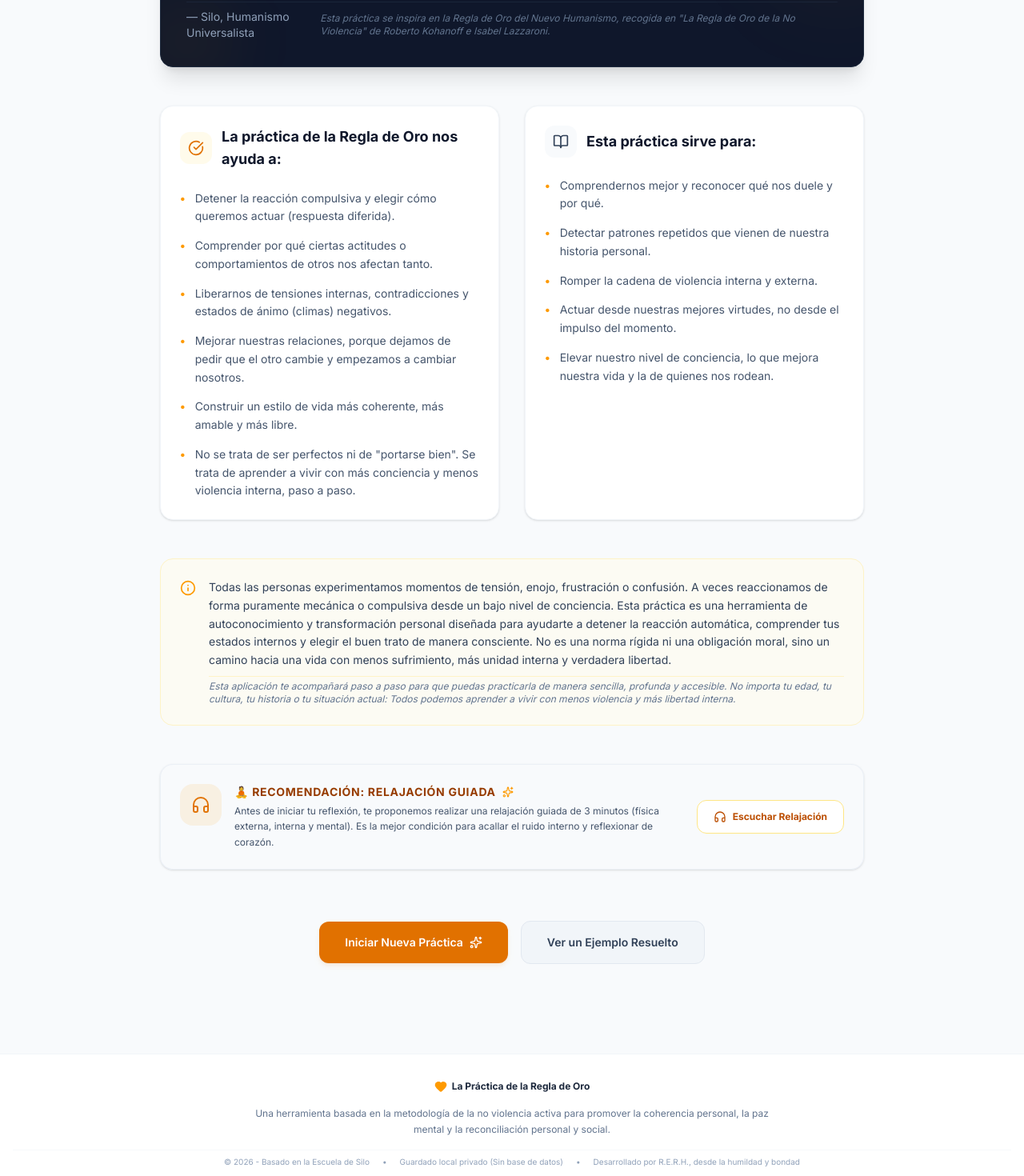
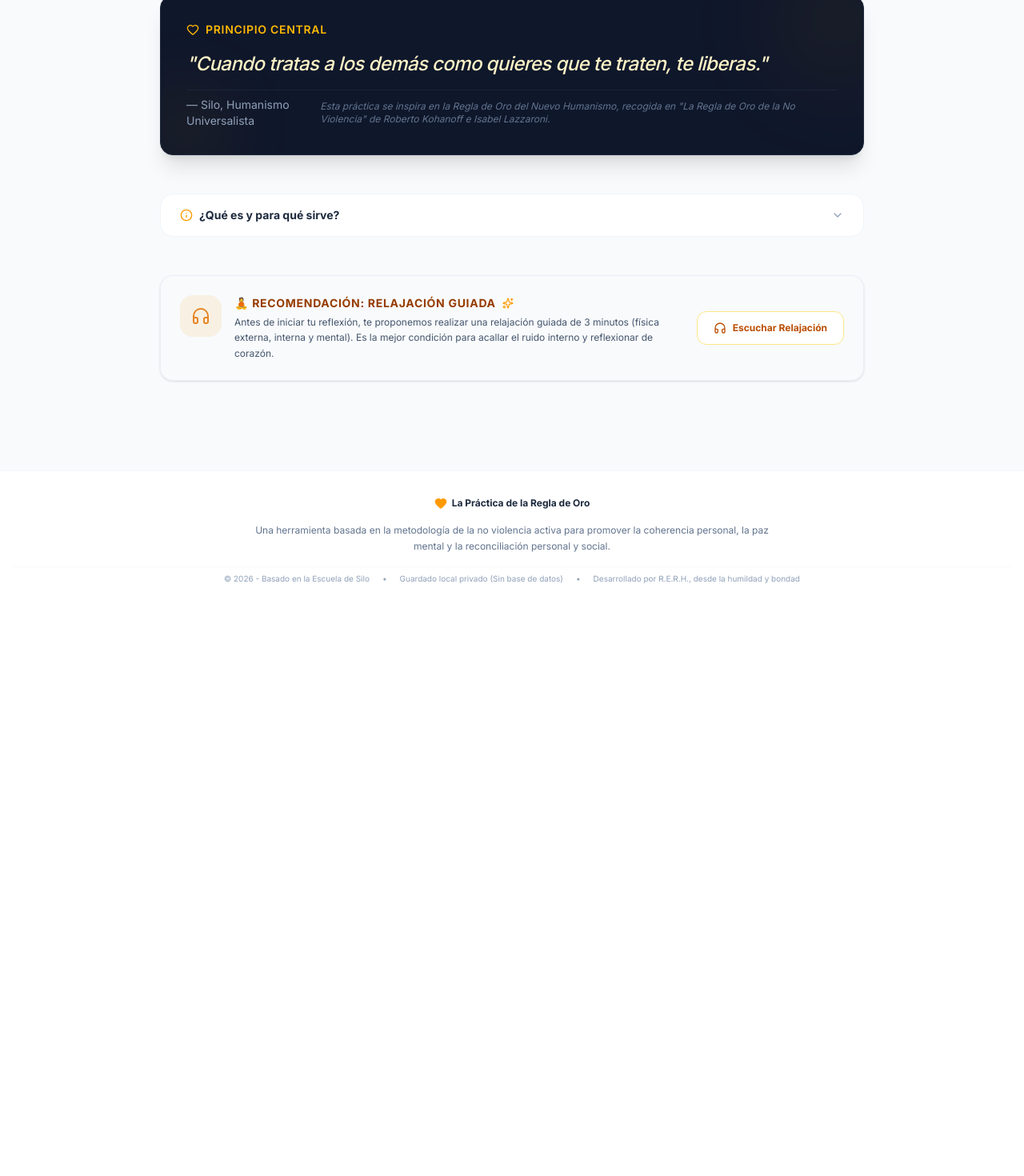
Before and after one commit to rrojas1957/la-practica-de-la-regla-de-oro, a React (Vite) app: page / in a window 1280 px wide. Shown: the part 660-2130 px from the top of the page at 80% size. After the commit the page ends 1422 px from the top, so only its background shows below. Built offline with nearby package versions, Linux system fonts and the light colour scheme.

Commit message:
Update IntroSection.tsx

```diff
--- a/src/components/IntroSection.tsx
+++ b/src/components/IntroSection.tsx
@@ -1,5 +1,6 @@
+import { useState } from "react";
 import { translations } from "../data/translations";
-import { BookOpen, CheckCircle, Info, Sparkles, Heart, Lock, Headphones } from "lucide-react";
+import { BookOpen, CheckCircle, Info, Sparkles, Heart, Lock, Headphones, ChevronDown } from "lucide-react";
 import { motion, AnimatePresence } from "motion/react";
 import RelaxationPlayer from "./RelaxationPlayer";
 
@@ -20,41 +21,47 @@ const INTRO_UI: Record<IntroLang, {
   relaxRecoTitle: string;
   relaxRecoText: string;
   relaxListenBtn: string;
+  accordionLabel: string;
 }> = {
   es: {
     heroTitlePre: "La Práctica de la ",
     heroTitleHighlight: "Regla de Oro",
     relaxRecoTitle: "🧘 Recomendación: Relajación Guiada",
     relaxRecoText: "Antes de iniciar tu reflexión, te proponemos realizar una relajación guiada de 3 minutos (física externa, interna y mental). Es la mejor condición para acallar el ruido interno y reflexionar de corazón.",
-    relaxListenBtn: "Escuchar Relajación"
+    relaxListenBtn: "Escuchar Relajación",
+    accordionLabel: "¿Qué es y para qué sirve?"
   },
   en: {
     heroTitlePre: "The Practice of the ",
     heroTitleHighlight: "Golden Rule",
     relaxRecoTitle: "🧘 Recommended: Guided Relaxation",
     relaxRecoText: "Before starting your reflection, we suggest a 3-minute guided relaxation (external physical, internal, and mental). This is the best state to quiet internal noise and reflect deeply.",
-    relaxListenBtn: "Listen to Relaxation"
+    relaxListenBtn: "Listen to Relaxation",
+    accordionLabel: "What is it and what is it for?"
   },
   fr: {
     heroTitlePre: "La Pratique de la ",
     heroTitleHighlight: "Règle d'Or",
     relaxRecoTitle: "🧘 Recommandation : Relaxation Guidée",
     relaxRecoText: "Avant de commencer votre réflexion, nous vous proposons une relaxation guidée de 3 minutes (physique externe, interne et mentale). C'est la meilleure condition pour apaiser le bruit intérieur et réfléchir avec le cœur.",
-    relaxListenBtn: "Écouter la Relaxation"
+    relaxListenBtn: "Écouter la Relaxation",
+    accordionLabel: "Qu'est-ce que c'est et à quoi ça sert ?"
   },
   de: {
     heroTitlePre: "Die Praxis der ",
     heroTitleHighlight: "Goldenen Regel",
     relaxRecoTitle: "🧘 Empfehlung: Geführte Entspannung",
     relaxRecoText: "Bevor Sie mit Ihrer Reflexion beginnen, schlagen wir Ihnen eine 3-minütige geführte Entspannung vor (äußerlich körperlich, innerlich und mental). Das ist die beste Voraussetzung, um den inneren Lärm zu beruhigen und von Herzen zu reflektieren.",
-    relaxListenBtn: "Entspannung Anhören"
+    relaxListenBtn: "Entspannung Anhören",
+    accordionLabel: "Was ist das und wofür ist es?"
   },
   pt: {
     heroTitlePre: "A Prática da ",
     heroTitleHighlight: "Regra de Ouro",
     relaxRecoTitle: "🧘 Recomendação: Relaxamento Guiado",
     relaxRecoText: "Antes de iniciares a tua reflexão, propomos-te realizar um relaxamento guiado de 3 minutos (físico externo, interno e mental). É a melhor condição para silenciar o ruído interno e refletir de coração.",
-    relaxListenBtn: "Ouvir o Relaxamento"
+    relaxListenBtn: "Ouvir o Relaxamento",
+    accordionLabel: "O que é e para que serve?"
   }
 };
 
@@ -69,6 +76,7 @@ export default function IntroSection({
   const isDark = theme === "dark";
   const t = translations[lang];
   const ui = INTRO_UI[lang];
+  const [isInfoOpen, setIsInfoOpen] = useState(false);
 
   return (
     <div className="space-y-12 max-w-4xl mx-auto py-4 px-2" id="intro-section">
@@ -98,6 +106,34 @@ export default function IntroSection({
         }`}>
           {t.introSubtitle}
         </p>
+      </motion.div>
+
+      {/* CTA Buttons — arriba para acceso inmediato */}
+      <motion.div
+        initial={{ opacity: 0, y: 20 }}
+        animate={{ opacity: 1, y: 0 }}
+        transition={{ delay: 0.08 }}
+        className="flex flex-col sm:flex-row items-center justify-center gap-4 pt-2"
+      >
+        <button
+          onClick={onStart}
+          id="btn-start-practice"
+          className="w-full sm:w-auto px-8 py-4 bg-amber-600 hover:bg-amber-700 text-white font-semibold rounded-xl shadow-md shadow-amber-600/10 hover:shadow-lg transition duration-200 flex items-center justify-center gap-2 cursor-pointer text-sm"
+        >
+          {t.introBtnStart}
+          <Sparkles className="w-4 h-4" />
+        </button>
+        <button
+          onClick={onLoadExample}
+          id="btn-load-example"
+          className={`w-full sm:w-auto px-8 py-4 font-semibold rounded-xl border transition duration-200 flex items-center justify-center gap-2 cursor-pointer text-sm ${
+            isDark
+              ? "bg-slate-800 hover:bg-slate-750 text-slate-200 border-slate-700"
+              : "bg-slate-100 hover:bg-slate-200 text-slate-700 border-slate-200"
+          }`}
+        >
+          {t.introBtnExample}
+        </button>
       </motion.div>
 
       {/* 🔒 Espacio 100% Seguro y Privado */}
@@ -153,77 +189,95 @@ export default function IntroSection({
         </div>
       </motion.div>
 
-      {/* Main Pillars - Benefits & Purpose */}
-      <div className="grid grid-cols-1 md:grid-cols-2 gap-8">
-        {/* Column 1: Benefits */}
+      {/* Acordeón: Beneficios + Propósito + Narrativo */}
       <motion.div
-          initial={{ opacity: 0, x: -20 }}
-          animate={{ opacity: 1, x: 0 }}
+        initial={{ opacity: 0, y: 10 }}
+        animate={{ opacity: 1, y: 0 }}
         transition={{ delay: 0.2 }}
-          className={`rounded-2xl p-6 shadow-sm border flex flex-col justify-between ${
-            isDark ? "bg-slate-900 border-slate-850" : "bg-white border-slate-100"
+        className={`rounded-2xl border overflow-hidden transition-colors duration-200 ${
+          isDark ? "bg-slate-900 border-slate-800" : "bg-white border-slate-100"
         }`}
       >
+        {/* Accordion trigger */}
+        <button
+          type="button"
+          onClick={() => setIsInfoOpen((v) => !v)}
+          className={`w-full flex items-center justify-between px-6 py-4 text-sm font-bold transition-colors duration-150 cursor-pointer ${
+            isDark
+              ? "text-slate-200 hover:bg-slate-800"
+              : "text-slate-800 hover:bg-slate-50"
+          }`}
+        >
+          <span className="flex items-center gap-2">
+            <Info className="w-4 h-4 text-amber-500" />
+            {ui.accordionLabel}
+          </span>
+          <ChevronDown className={`w-4 h-4 text-slate-400 transition-transform duration-200 ${isInfoOpen ? "rotate-180" : ""}`} />
+        </button>
+
+        {/* Accordion content */}
+        <AnimatePresence initial={false}>
+          {isInfoOpen && (
+            <motion.div
+              key="accordion-content"
+              initial={{ height: 0, opacity: 0 }}
+              animate={{ height: "auto", opacity: 1 }}
+              exit={{ height: 0, opacity: 0 }}
+              transition={{ duration: 0.25, ease: "easeInOut" }}
+              className="overflow-hidden"
+            >
+              <div className={`px-6 pb-6 space-y-6 border-t ${isDark ? "border-slate-800" : "border-slate-100"}`}>
+
+                {/* Main Pillars - Benefits & Purpose */}
+                <div className="grid grid-cols-1 md:grid-cols-2 gap-6 pt-6">
+                  {/* Column 1: Benefits */}
+                  <div className={`rounded-xl p-5 border ${isDark ? "bg-slate-800/60 border-slate-750" : "bg-slate-50 border-slate-100"}`}>
                     <div className="space-y-4">
                       <div className="flex items-center gap-3">
-              <div className={`p-2.5 rounded-xl ${isDark ? "bg-amber-950/40 text-amber-400" : "bg-amber-50 text-amber-600"}`}>
-                <CheckCircle className="w-5 h-5" />
+                        <div className={`p-2 rounded-xl ${isDark ? "bg-amber-950/40 text-amber-400" : "bg-amber-50 text-amber-600"}`}>
+                          <CheckCircle className="w-4 h-4" />
                         </div>
-              <h2 className={`text-lg font-bold ${isDark ? "text-white" : "text-slate-900"}`}>{t.introBenefitsTitle}</h2>
+                        <h2 className={`text-sm font-bold ${isDark ? "text-white" : "text-slate-900"}`}>{t.introBenefitsTitle}</h2>
                       </div>
-
-            <ul className="space-y-3.5 pt-2">
+                      <ul className="space-y-3 pt-1">
                         {t.introBenefits.map((benefit, idx) => (
-                <li key={idx} className={`flex gap-3 text-sm leading-relaxed ${isDark ? "text-slate-300" : "text-slate-600"}`}>
+                          <li key={idx} className={`flex gap-3 text-xs leading-relaxed ${isDark ? "text-slate-300" : "text-slate-600"}`}>
                             <span className="text-amber-500 font-bold select-none">•</span>
                             <span>{benefit}</span>
                           </li>
                         ))}
                       </ul>
                     </div>
-        </motion.div>
+                  </div>
 
                   {/* Column 2: Purpose & Deep Meaning */}
-        <motion.div
-          initial={{ opacity: 0, x: 20 }}
-          animate={{ opacity: 1, x: 0 }}
-          transition={{ delay: 0.2 }}
-          className={`rounded-2xl p-6 shadow-sm border flex flex-col justify-between ${
-            isDark ? "bg-slate-900 border-slate-850" : "bg-white border-slate-100"
-          }`}
-        >
+                  <div className={`rounded-xl p-5 border ${isDark ? "bg-slate-800/60 border-slate-750" : "bg-slate-50 border-slate-100"}`}>
                     <div className="space-y-4">
                       <div className="flex items-center gap-3">
-              <div className={`p-2.5 rounded-xl ${isDark ? "bg-slate-800 text-slate-300" : "bg-slate-50 text-slate-700"}`}>
-                <BookOpen className="w-5 h-5" />
+                        <div className={`p-2 rounded-xl ${isDark ? "bg-slate-700 text-slate-300" : "bg-slate-100 text-slate-700"}`}>
+                          <BookOpen className="w-4 h-4" />
                         </div>
-              <h2 className={`text-lg font-bold ${isDark ? "text-white" : "text-slate-900"}`}>{t.introPurposeTitle}</h2>
+                        <h2 className={`text-sm font-bold ${isDark ? "text-white" : "text-slate-900"}`}>{t.introPurposeTitle}</h2>
                       </div>
-
-            <ul className="space-y-3.5 pt-2">
+                      <ul className="space-y-3 pt-1">
                         {t.introPurposes.slice(0, 5).map((purpose, idx) => (
-                <li key={idx} className={`flex gap-3 text-sm leading-relaxed ${isDark ? "text-slate-300" : "text-slate-600"}`}>
+                          <li key={idx} className={`flex gap-3 text-xs leading-relaxed ${isDark ? "text-slate-300" : "text-slate-600"}`}>
                             <span className="text-amber-500 font-bold select-none">•</span>
                             <span>{purpose}</span>
                           </li>
                         ))}
                       </ul>
                     </div>
-        </motion.div>
+                  </div>
                 </div>
 
                 {/* Narrative block */}
-      <motion.div
-        initial={{ opacity: 0, y: 20 }}
-        animate={{ opacity: 1, y: 0 }}
-        transition={{ delay: 0.3 }}
-        className={`rounded-2xl p-6 border flex gap-4 items-start ${
+                <div className={`rounded-xl p-5 border flex gap-4 items-start ${
                   isDark ? "bg-amber-950/20 border-amber-900/40 text-slate-300" : "bg-amber-50/50 border-amber-100 text-slate-700"
-        }`}
-      >
-        <Info className="w-5 h-5 text-amber-500 shrink-0 mt-0.5" />
+                }`}>
+                  <Info className="w-4 h-4 text-amber-500 shrink-0 mt-0.5" />
                   <div className="space-y-2">
-          <p className="text-sm leading-relaxed">
+                    <p className="text-xs leading-relaxed">
                       {t.introExplanation}
                     </p>
                     <p className={`text-xs italic pt-1 border-t ${
@@ -232,6 +286,12 @@ export default function IntroSection({
                       {t.introPurposesExtra}
                     </p>
                   </div>
+                </div>
+
+              </div>
+            </motion.div>
+          )}
+        </AnimatePresence>
       </motion.div>
 
       {/* Guided Relaxation Preparatory Card / Player */}
@@ -299,33 +359,6 @@ export default function IntroSection({
         </AnimatePresence>
       </motion.div>
 
-      {/* CTA Buttons */}
-      <motion.div
-        initial={{ opacity: 0, y: 20 }}
-        animate={{ opacity: 1, y: 0 }}
-        transition={{ delay: 0.4 }}
-        className="flex flex-col sm:flex-row items-center justify-center gap-4 pt-4"
-      >
-        <button
-          onClick={onStart}
-          id="btn-start-practice"
-          className="w-full sm:w-auto px-8 py-4 bg-amber-600 hover:bg-amber-700 text-white font-semibold rounded-xl shadow-md shadow-amber-600/10 hover:shadow-lg transition duration-200 flex items-center justify-center gap-2 cursor-pointer text-sm"
-        >
-          {t.introBtnStart}
-          <Sparkles className="w-4 h-4" />
-        </button>
-        <button
-          onClick={onLoadExample}
-          id="btn-load-example"
-          className={`w-full sm:w-auto px-8 py-4 font-semibold rounded-xl border transition duration-200 flex items-center justify-center gap-2 cursor-pointer text-sm ${
-            isDark
-              ? "bg-slate-800 hover:bg-slate-750 text-slate-200 border-slate-700"
-              : "bg-slate-100 hover:bg-slate-200 text-slate-700 border-slate-200"
-          }`}
-        >
-          {t.introBtnExample}
-        </button>
-      </motion.div>
     </div>
   );
 }
```
Lines whose indentation alone changed are shown as unchanged.
